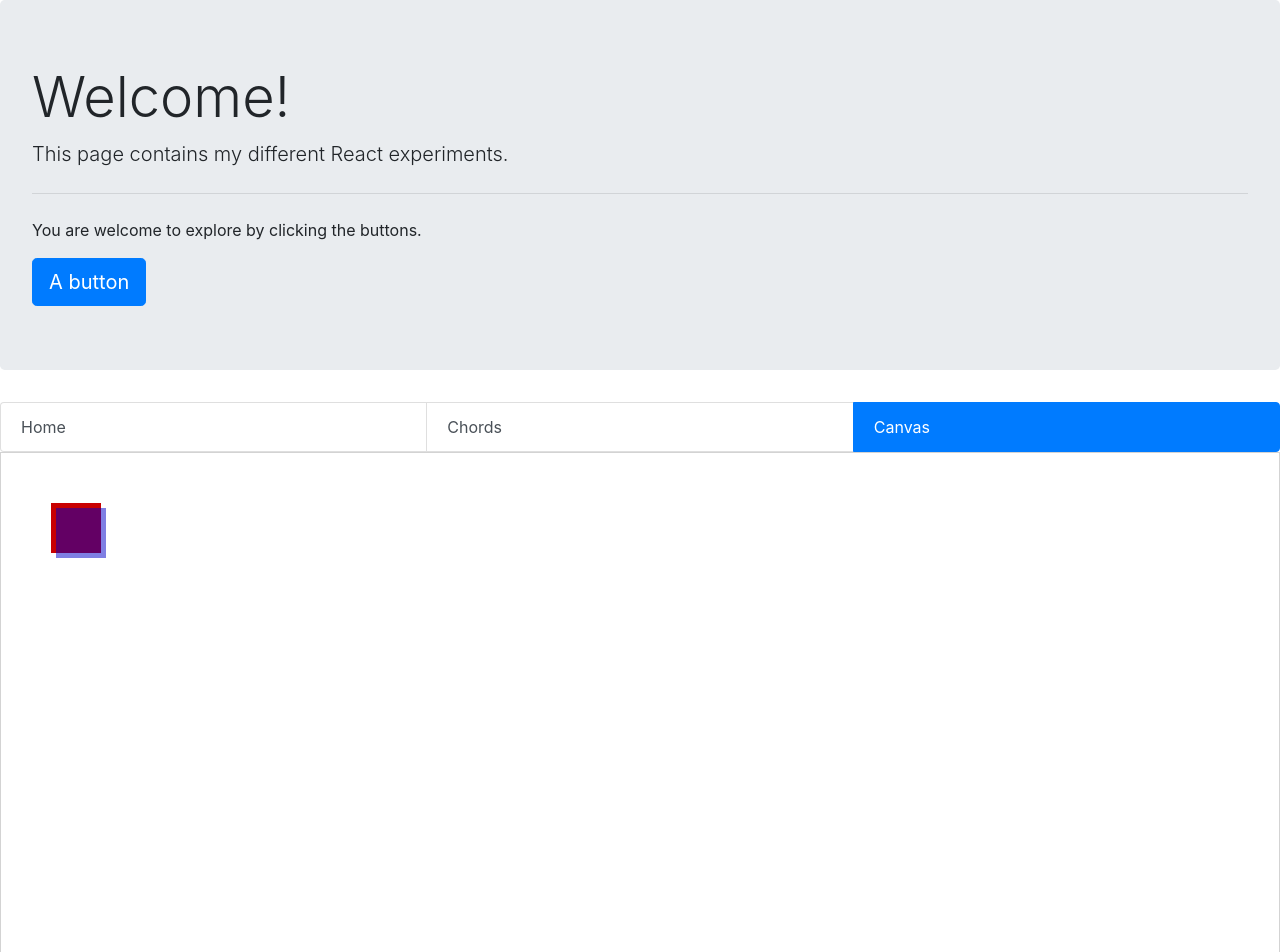
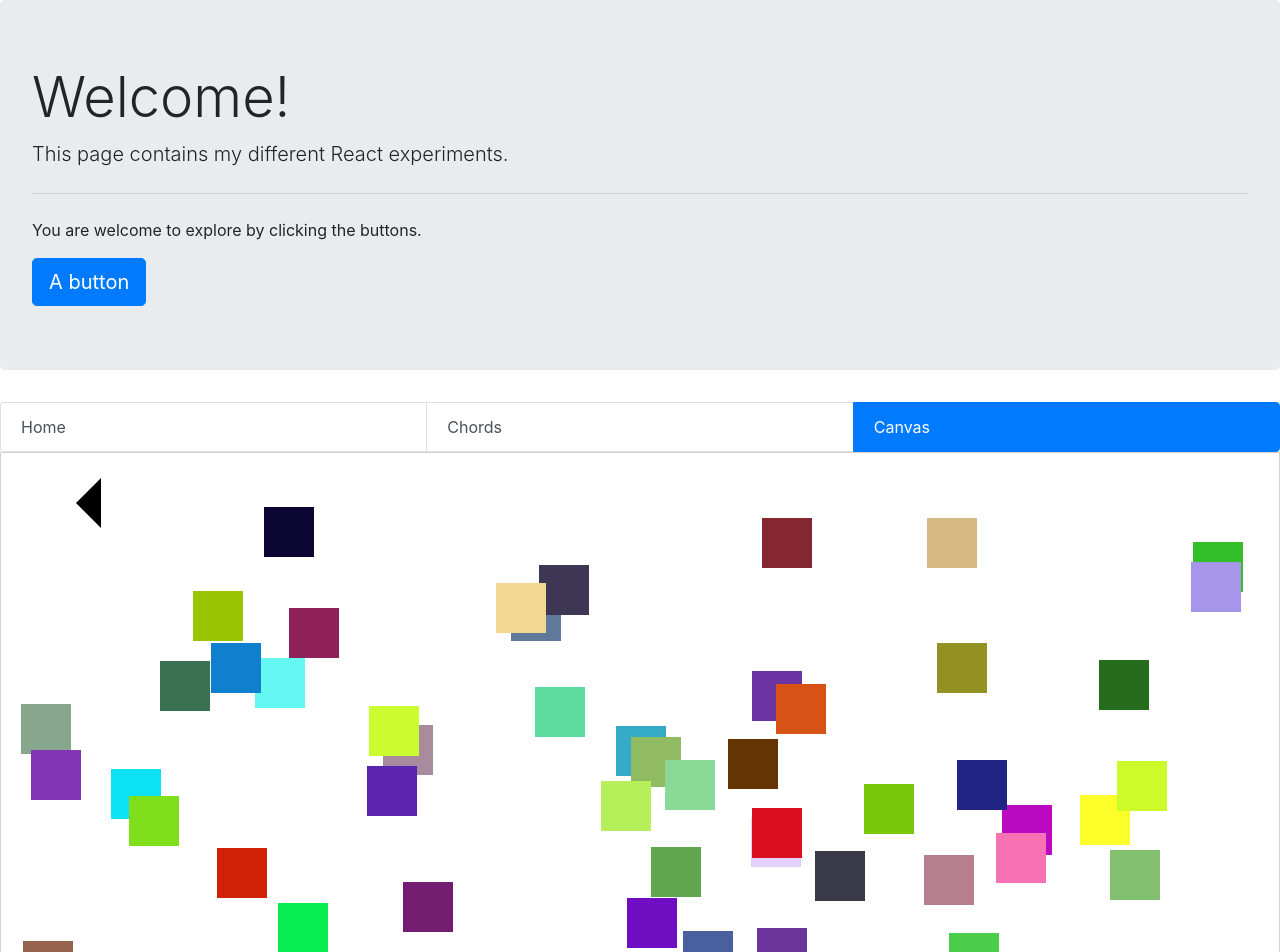
Before and after one commit to sigurof/react-experiments, a React (Create React App) app: page /canvas in a window 1280 px wide. Shown: the top 952 px of the page. Built offline with nearby package versions, Linux system fonts and the light colour scheme.

Commit message:
Pulled the canvas out as it's own component.

```diff
--- /dev/null
+++ b/src/component/canvas/Canvas.tsx
@@ -0,0 +1,96 @@
+import React, { useEffect, useState } from 'react'
+
+export type CanvasContext = {
+    canvas: HTMLCanvasElement
+    ctx: CanvasRenderingContext2D
+}
+
+interface CanvasProps {
+    draw: (canvasContext: CanvasContext) => void
+    fallbackText: string
+    canvasId: string
+    canvasContainerId: string
+}
+
+interface contextAndDraw {
+    canvasContext: CanvasContext | null
+    draw: (canvasContext: CanvasContext) => void
+    canvasContainerId?: string
+}
+
+export const Canvas: React.FC<CanvasProps> = ({
+    draw,
+    fallbackText,
+    canvasId,
+    canvasContainerId,
+}: CanvasProps) => {
+    const canvasContext = useCanvasAndContext(canvasId)
+    useDrawOnce({ canvasContext, draw })
+    useDrawOnResize({ canvasContext, draw, canvasContainerId })
+    return (
+        <div>
+            <div id={canvasContainerId}>
+                <canvas id={canvasId} height={1000}>
+                    {fallbackText}
+                </canvas>
+            </div>
+        </div>
+    )
+}
+
+function useCanvasAndContext(canvasId: string) {
+    const [canvasContext, setCanvasContext] = useState(
+        (): {
+            canvas: HTMLCanvasElement
+            ctx: CanvasRenderingContext2D
+        } | null => null
+    )
+    useEffect(() => {
+        const cv = document.getElementById(canvasId) as HTMLCanvasElement
+        const ct = cv?.getContext('2d') as CanvasRenderingContext2D
+        setCanvasContext({
+            canvas: cv,
+            ctx: ct,
+        })
+    }, [canvasId])
+    return canvasContext
+}
+
+function useDrawOnce({ canvasContext, draw }: contextAndDraw) {
+    useEffect(() => {
+        if (!!canvasContext?.ctx) draw(canvasContext)
+    }, [draw, canvasContext])
+}
+
+function useDrawOnResize({
+    canvasContext,
+    draw,
+    canvasContainerId,
+}: contextAndDraw) {
+    const [w, setW] = useState(0)
+    useEffect(() => {
+        let canvasContainerElement = document.getElementById(
+            canvasContainerId!!
+        ) as HTMLElement
+        window.addEventListener('resize', () => {
+            if (!!canvasContainerElement)
+                setW(canvasContainerElement?.clientWidth)
+        })
+    }, [canvasContainerId])
+    useEffect(() => {
+        let canvasContainerElement = document.getElementById(
+            canvasContainerId!!
+        ) as HTMLElement
+        if (!!canvasContext?.canvas && !!canvasContext?.ctx)
+            resizeCanvas(canvasContext, canvasContainerElement, draw)
+    }, [w, draw, canvasContext, canvasContainerId])
+}
+
+function resizeCanvas(
+    { canvas, ctx }: CanvasContext,
+    canvasContainer: HTMLElement,
+    draw: (canvasContext: CanvasContext) => void
+) {
+    canvas.width = canvasContainer.clientWidth - 2
+    window.requestAnimationFrame(() => draw({ canvas, ctx }))
+}
--- a/src/demos/canvas/CanvasDemo.tsx
+++ b/src/demos/canvas/CanvasDemo.tsx
@@ -1,7 +1,11 @@
-import React, { useEffect, useLayoutEffect, useState } from 'react'
+import React from 'react'
 import './CanvasDemo.css'
 
 import { TextGetter } from '../../config/texts'
+import { Canvas, CanvasContext } from '../../component/canvas/Canvas'
+
+const CANVAS_ID = 'my-first-canvas' // TODO Make these into props
+const CANVAS_CONTAINER_ID = `canvas-container-${CANVAS_ID}`
 
 const t = new TextGetter(
     {
@@ -10,82 +14,60 @@ const t = new TextGetter(
     '[Content missing]'
 )
 
-const CANVAS_ID = 'my-first-canvas'
-const CANVAS_CONTAINER_ID = `canvas-container-${CANVAS_ID}`
-
-interface pr {
-    drawFunc: (ctx: CanvasRenderingContext2D) => void
-}
-
 export const CanvasDemo: React.FC = () => {
-    return <Canvas drawFunc={drawToCanvas} />
-}
-
-interface some {
-    canvas: HTMLCanvasElement | null | undefined
-    ctx: CanvasRenderingContext2D | null | undefined
-}
-interface cv {
-    canvas: HTMLCanvasElement | null
-}
-
-export const Canvas: React.FC<pr> = ({ drawFunc }: pr) => {
-    useResizableCanvas(drawFunc)
     return (
-        <div>
-            <div id={CANVAS_CONTAINER_ID}>
-                <canvas id={CANVAS_ID} height={1000}>
-                    {t.get('canvas-fallback-message')}
-                </canvas>
-            </div>
-        </div>
+        <Canvas
+            draw={drawToCanvas}
+            fallbackText={t.get('canvas-fallback-message')}
+            canvasId={CANVAS_ID}
+            canvasContainerId={CANVAS_CONTAINER_ID}
+        />
     )
 }
 
-function useResizableCanvas(drawFunc: (ctx: CanvasRenderingContext2D) => void) {
-    const [w, setW] = useState(0)
-    const [canvas, setCanvas] = useState((): HTMLCanvasElement | null => null)
-    const [ctx, setCtx] = useState((): CanvasRenderingContext2D | null => null)
-    useEffect(() => {
-        window.addEventListener('resize', () =>
-            setW(
-                (document.getElementById(CANVAS_CONTAINER_ID) as HTMLElement)
-                    ?.clientWidth
-            )
-        )
-    }, [])
-    useEffect(() => {
-        const cv = document.getElementById(CANVAS_ID) as HTMLCanvasElement
-        const ctx = canvas?.getContext('2d') as CanvasRenderingContext2D
-        setCanvas(cv)
-        setCtx(ctx)
-    }, [canvas, ctx])
-    useEffect(() => {
-        if (!!ctx) drawFunc(ctx)
-    }, [drawFunc, ctx])
-    useEffect(() => {
-        const canvasContainer = document.getElementById(
-            CANVAS_CONTAINER_ID
-        ) as HTMLElement
-        if (!!canvas && !!ctx)
-            resizeCanvas(canvas, canvasContainer, ctx, drawFunc)
-    }, [w, drawFunc, canvas, ctx])
+function drawToCanvas({ ctx, canvas }: CanvasContext) {
+    const d = new Draw({ ctx, canvas })
+    d.triangle()
+    d.randomSquares(50)
 }
 
-function drawToCanvas(ctx: CanvasRenderingContext2D) {
-    ctx.fillStyle = 'rgb(200, 0, 0)'
-    ctx.fillRect(50, 50, 50, 50)
+class Draw {
+    private readonly ctx: CanvasRenderingContext2D
+    private readonly canvas: HTMLCanvasElement
+    private readonly width: number
+    constructor({ ctx, canvas }: CanvasContext) {
+        this.ctx = ctx
+        this.canvas = canvas
+        this.width = (document.getElementById(
+            CANVAS_ID
+        ) as HTMLCanvasElement).width
+    }
 
-    ctx.fillStyle = 'rgba(0, 0, 200, 0.5)'
-    ctx.fillRect(55, 55, 50, 50)
+    triangle() {
+        this.ctx.moveTo(75, 50)
+        this.ctx.lineTo(100, 75)
+        this.ctx.lineTo(100, 25)
+        this.ctx.fill()
+    }
+
+    randomSquares(n: number) {
+        for (let i = 0; i < n; i++) {
+            const w = 50
+            const h = 50
+            this.ctx.fillStyle = randomColor()
+            this.ctx.fillRect(intBetween(0, this.width-50), intBetween(50, 500), w, h)
+        }
+    }
 }
 
-function resizeCanvas(
-    canvas: HTMLCanvasElement,
-    canvasContainer: HTMLElement,
-    ctx: CanvasRenderingContext2D,
-    drawFunc: Function
-) {
-    canvas.width = canvasContainer.clientWidth - 2
-    window.requestAnimationFrame(() => drawFunc(ctx))
+function randomColor(): string {
+    const vals = 'r,g,b'
+        .split(',')
+        .map(_ => intBetween(0, 255))
+        .join(', ')
+    return `rgb(${vals})`
 }
+
+function intBetween(min: number, max: number): number {
+    return Math.floor(Math.random() * (+max - +min)) + +min
+}
```
